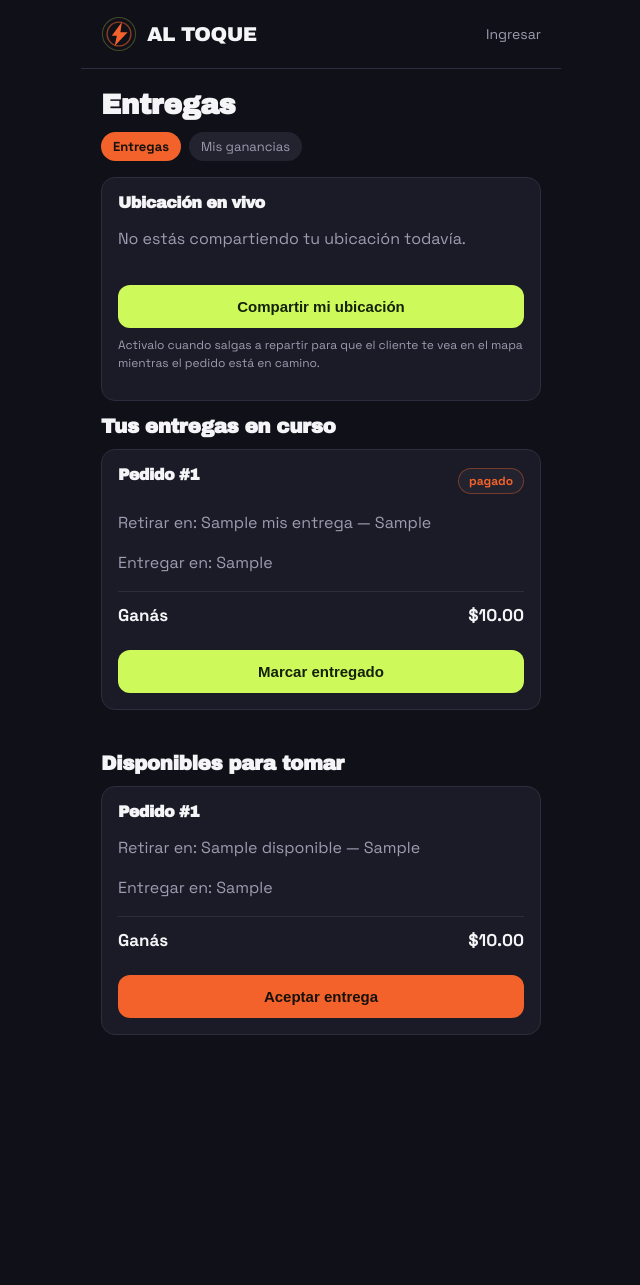
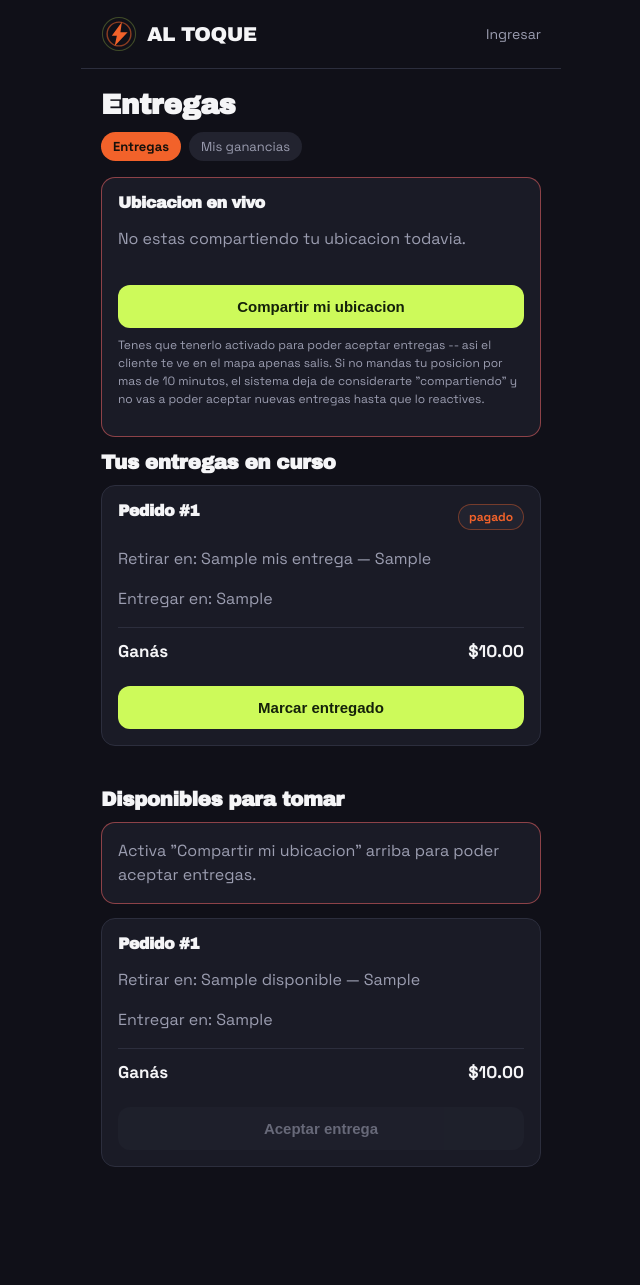
Before and after one commit to Maecosta18/al-toque, a Flask app: template templates/repartidor_panel.html in a window 1280 px wide. Shown: the whole page, without its empty margins (319-959 px from the left). Before the commit the page ends 1035 px from the top, so only its background shows below. Run offline with Flask 3, Linux system fonts and the light colour scheme; data comes from the database, SQL or seed files in the repository; the template is opened without the code that fills it: most values are stand-ins (such as "Sample title", 1, 10 or a date in 2020).

Commit message:
Update repartidor_panel.html

```diff
--- a/templates/repartidor_panel.html
+++ b/templates/repartidor_panel.html
@@ -8,11 +8,17 @@
   <a href="{{ url_for('repartidor_ganancias') }}">Mis ganancias</a>
 </div>
 
-<div class="card">
-  <h3>Ubicación en vivo</h3>
-  <p id="estado-compartir">{{ 'Estás compartiendo tu ubicación.' if compartiendo else 'No estás compartiendo tu ubicación todavía.' }}</p>
-  <button class="btn lime" id="btn-compartir" type="button" onclick="compartirUbicacion()">Compartir mi ubicación</button>
-  <p style="font-size:12px; margin-top:8px;">Activalo cuando salgas a repartir para que el cliente te vea en el mapa mientras el pedido está en camino.</p>
+<div class="card" style="border-color: {{ 'var(--border)' if compartiendo else 'rgba(255,107,107,0.5)' }};">
+  <h3>Ubicacion en vivo</h3>
+  <p id="estado-compartir">{{ 'Estas compartiendo tu ubicacion.' if compartiendo else 'No estas compartiendo tu ubicacion todavia.' }}</p>
+  <button class="btn lime" id="btn-compartir" type="button" onclick="compartirUbicacion()">Compartir mi ubicacion</button>
+  <p style="font-size:12px; margin-top:8px;">
+    Tenes que tenerlo activado para poder aceptar entregas -- asi el cliente
+    te ve en el mapa apenas salis. Si no mandas tu posicion por mas de
+    {{ vigencia_segundos // 60 }} minutos, el sistema deja de considerarte
+    "compartiendo" y no vas a poder aceptar nuevas entregas hasta que lo
+    reactives.
+  </p>
 </div>
 
 <h2>Tus entregas en curso</h2>
@@ -38,6 +44,11 @@
 {% endif %}
 
 <h2 style="margin-top:28px;">Disponibles para tomar</h2>
+{% if not compartiendo %}
+<div class="card" style="border-color: rgba(255,107,107,0.5);">
+  <p style="margin:0;">Activa "Compartir mi ubicacion" arriba para poder aceptar entregas.</p>
+</div>
+{% endif %}
 {% if disponibles %}
 <div class="card-list">
   {% for p in disponibles %}
@@ -47,7 +58,7 @@
     <p>Entregar en: {{ p['direccion_entrega'] }}</p>
     <div class="total-row grand"><span>Ganás</span><span>${{ '%.2f'|format(p['costo_envio']) }}</span></div>
     <form method="post" action="{{ url_for('repartidor_aceptar', pedido_id=p['id']) }}">
-      <button class="btn" type="submit">Aceptar entrega</button>
+            <button class="btn btn-aceptar" type="submit" {{ 'disabled' if not compartiendo }}>Aceptar entrega</button>
     </form>
   </div>
   {% endfor %}
@@ -59,22 +70,30 @@
 <script>
 let watchId = null;
 
+function setBotonesAceptar(habilitados) {
+  document.querySelectorAll('.btn-aceptar').forEach((btn) => {
+    btn.disabled = !habilitados;
+  });
+}
+
 function compartirUbicacion() {
   if (!("geolocation" in navigator)) {
-    alert("Tu navegador no soporta geolocalización.");
+    alert("Tu navegador no soporta geolocalizacion.");
     return;
   }
   if (watchId !== null) {
     navigator.geolocation.clearWatch(watchId);
     watchId = null;
-    document.getElementById('estado-compartir').textContent = "Dejaste de compartir tu ubicación.";
+    document.getElementById('estado-compartir').textContent = "Dejaste de compartir tu ubicacion.";
+    setBotonesAceptar(false);
     return;
   }
-  document.getElementById('estado-compartir').textContent = "Activando ubicación...";
+  document.getElementById('estado-compartir').textContent = "Activando ubicacion...";
   watchId = navigator.geolocation.watchPosition(
     (pos) => {
       document.getElementById('estado-compartir').textContent =
-        "Compartiendo ubicación (última actualización: " + new Date().toLocaleTimeString() + ")";
+        "Compartiendo ubicacion (ultima actualizacion: " + new Date().toLocaleTimeString() + ")";
+      setBotonesAceptar(true);
       fetch("{{ url_for('repartidor_ubicacion') }}", {
         method: "POST",
         headers: { "Content-Type": "application/json" },
@@ -82,10 +101,16 @@ function compartirUbicacion() {
       }).catch(() => {});
     },
     (err) => {
-      document.getElementById('estado-compartir').textContent = "No se pudo acceder a tu ubicación: " + err.message;
+      document.getElementById('estado-compartir').textContent = "No se pudo acceder a tu ubicacion: " + err.message;
+      setBotonesAceptar(false);
     },
     { enableHighAccuracy: true, maximumAge: 5000, timeout: 10000 }
   );
 }
+
+// Si el servidor todavia te considera "compartiendo" al cargar la pagina
+// (mandaste tu posicion hace poco), dejamos los botones habilitados de
+// entrada; si no, quedan bloqueados hasta que actives la ubicacion.
+setBotonesAceptar({{ 'true' if compartiendo else 'false' }});
 </script>
 {% endblock %}
```
